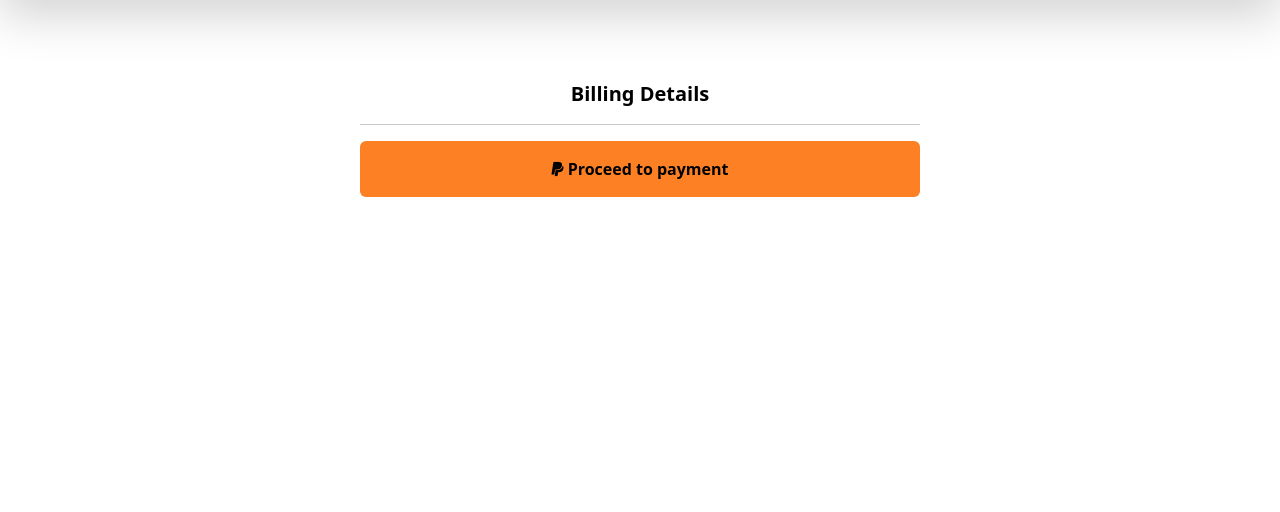
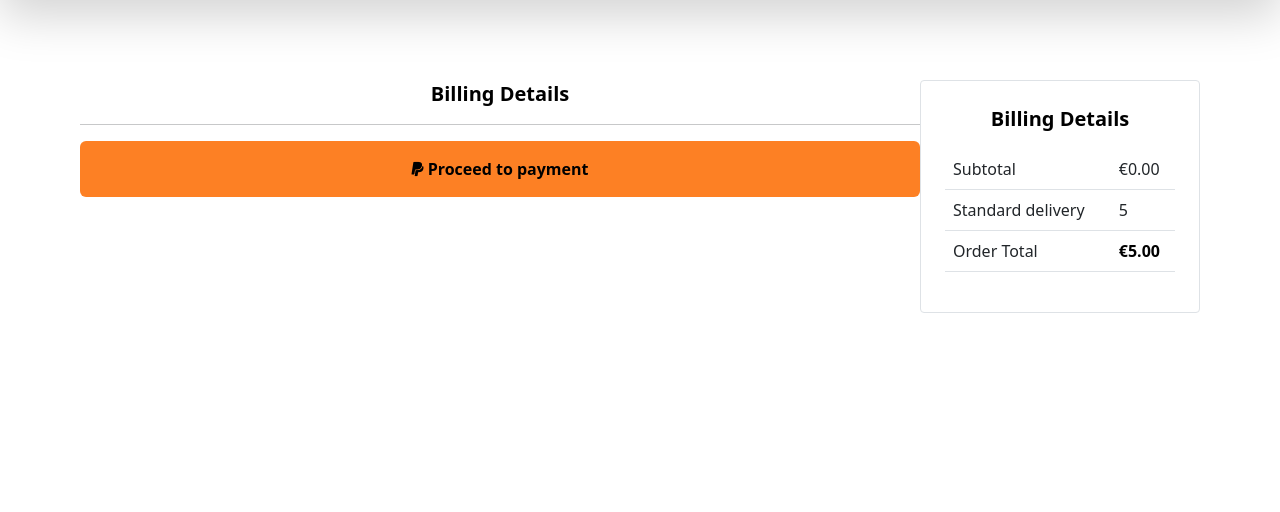
Before and after one commit to emmaC11/brick-by-brick, a Django app: page /cart/checkout/ in a window 1280 px wide. Shown: the part 96-608 px from the top of the page. Run offline with Django 3.2, Linux system fonts and the light colour scheme; the visitor is signed in with stand-in values (Sample User, id 1); data comes from the database, SQL or seed files in the repository; data that the repository does not hold is empty; some libraries are stand-ins or nearby versions.

Commit message:
add order summary table & add get_content_data to checkout view so order data can be displayed

```diff
--- a/cart/views.py
+++ b/cart/views.py
@@ -93,3 +93,8 @@ class RemoveLegoSetFromCartView(generic.View):
 class CheckoutView(generic.FormView):
     template_name = 'cart/checkout.html'
     form_class = AddressForm
+
+    def get_context_data(self, **kwargs):
+        context = super(CheckoutView, self).get_context_data(**kwargs)
+        context["order"] = get_or_set_order_session(self.request)
+        return context
--- a/templates/cart/checkout.html
+++ b/templates/cart/checkout.html
@@ -11,23 +11,41 @@
     </div>
     {% else %}
     <form method="POST" class="address-form">
-        {{ csfr_token }}
-        <div class="flex flex-col md:flex-row justify-center">
-            <div class="md:w-1/2 mb-5 md:mb-0">
+        {% csrf_token %}
+        <div class="flex flex-col md:flex-row">
+            <div class="md:w-3/4 mb-5 md:mb-0">
                 <h2 class="text-black text-center text-xl font-semibold mb-3">Billing Details</h2>
                 <hr class="mb-3" />
-              {{form|crispy}}
+                {{ form|crispy }}
                 <div class="form-group mt-3">
                     <button type="submit" class="bg-orange text-black font-semibold rounded-md py-3 w-full">
                         <i class="fa-brands fa-paypal"></i> Proceed to payment
                     </button>
                 </div>
             </div>
+            <div class="md:w-1/4">
+                <div class="border rounded p-4">
+                    <h2 class="text-black text-center text-xl font-semibold mb-3">Billing Details</h2>
+                    <table class="table site-block-order-table">
+                        <tbody>
+                            <tr>
+                                <td>Subtotal</td>
+                                <td>€{{ order.get_order_subtotal }}</td>
+                            </tr>
+                            <tr>
+                                <td>Standard delivery</td>
+                                <td>5</td>
+                            </tr>
+                            <tr>
+                                <td>Order Total</td>
+                                <td class="text-black font-semibold">€{{ order.get_order_total }}</td>
+                            </tr>
+                        </tbody>
+                    </table>
                 </div>
-
-
+            </div>
+        </div>
     </form>
-
     {% endif %}
 </div>
 {% endblock %}
--- a/theme/static/css/dist/styles.css
+++ b/theme/static/css/dist/styles.css
@@ -790,6 +790,11 @@ select {
   margin-bottom: 1rem;
 }
 
+.mx-2 {
+  margin-left: 0.5rem;
+  margin-right: 0.5rem;
+}
+
 .mb-1 {
   margin-bottom: 0.25rem;
 }
@@ -888,6 +893,10 @@ select {
 
 .flex {
   display: flex;
+}
+
+.table {
+  display: table;
 }
 
 .grid {
@@ -1156,6 +1165,11 @@ select {
   line-height: 1.75rem;
 }
 
+.text-sm {
+  font-size: 0.875rem;
+  line-height: 1.25rem;
+}
+
 .font-bold {
   font-weight: 700;
 }
@@ -1339,6 +1353,10 @@ select {
     width: 50%;
   }
 
+  .md\:w-3\/4 {
+    width: 75%;
+  }
+
   .md\:grid-cols-3 {
     grid-template-columns: repeat(3, minmax(0, 1fr));
   }
```
Lines whose indentation alone changed are shown as unchanged.
